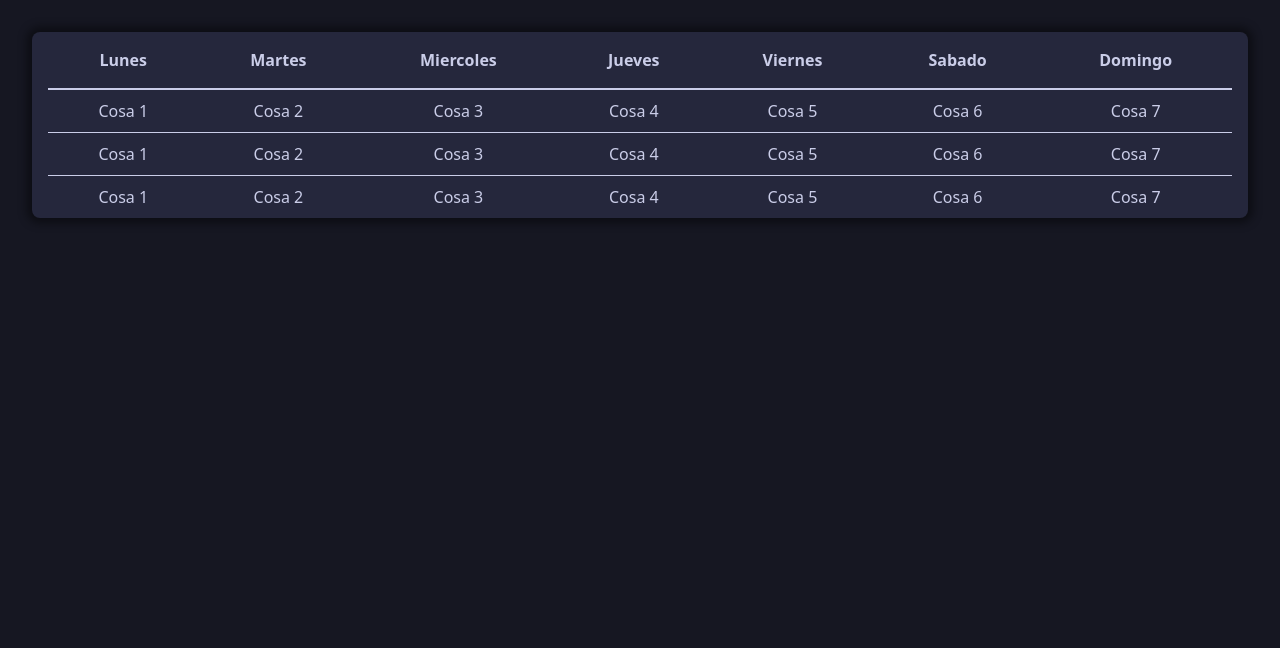
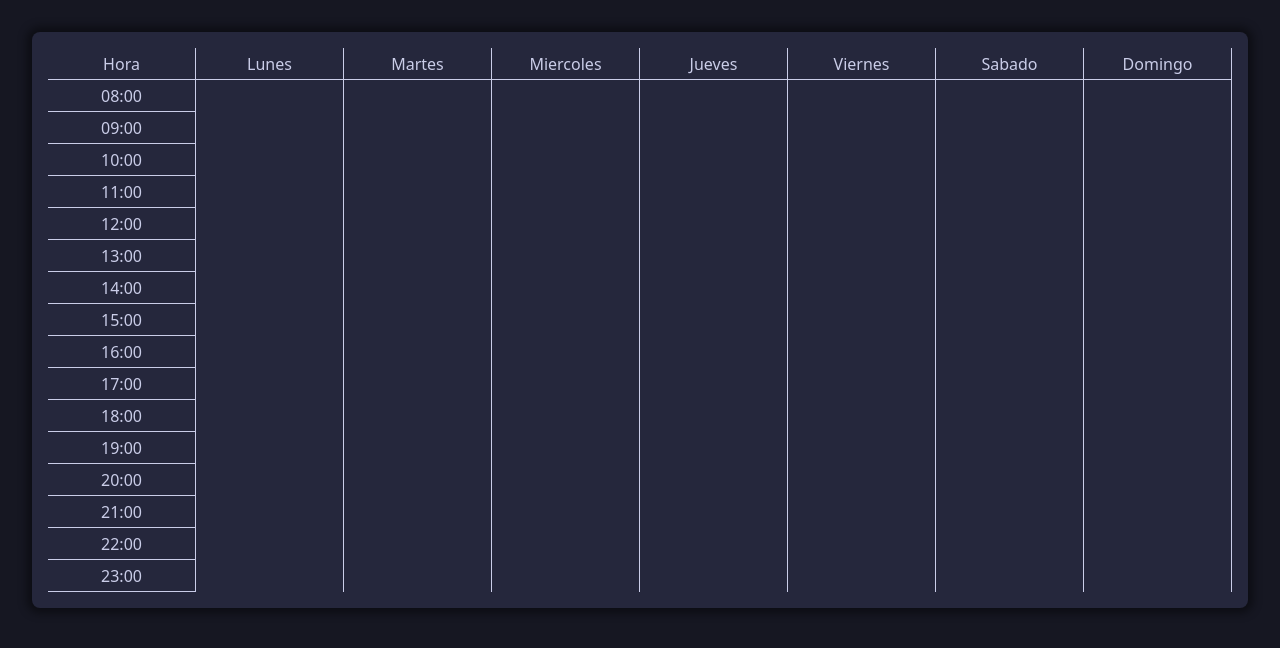
Before and after one commit to LifeAsDev/horario, a Next.js app: page / in a window 1280 px wide. Shown: the top 648 px of the page. Built offline with nearby package versions, Linux system fonts and the light colour scheme.

Commit message:
refactor table and css

```diff
--- a/src/components/scheduleTable/scheduleTable.tsx
+++ b/src/components/scheduleTable/scheduleTable.tsx
@@ -1,106 +1,43 @@
+"use client";
+import { useState } from "react";
 import styles from "./styles.module.css";
+
+function formatToTimeString(minutes: number): string {
+  const formattedMinutes = String(minutes).padStart(2, "0");
+  const formattedSeconds = "00";
+
+  return `${formattedMinutes}:${formattedSeconds}`;
+}
+
 export default function ScheduleTable() {
+  const [tableHeaderRow, setTableHeaderRow] = useState([
+    "Hora",
+    "Lunes",
+    "Martes",
+    "Miercoles",
+    "Jueves",
+    "Viernes",
+    "Sabado",
+    "Domingo",
+  ]);
+  const [tableHourColumn, setTableHourColumn] = useState(
+    Array.from({ length: 16 }, (_, index) => index + 8)
+  );
+
   return (
     <main className={styles.main}>
       <div className={styles.table}>
-        <table>
-          <thead>
-            <tr>
-              <th>
-                <div>Lunes</div>
-              </th>
-              <th>
-                <div>Martes</div>
-              </th>
-              <th>
-                <div>Miercoles</div>
-              </th>
-              <th>
-                <div>Jueves</div>
-              </th>
-              <th>
-                <div>Viernes</div>
-              </th>
-              <th>
-                <div>Sabado</div>
-              </th>
-              <th>
-                <div>Domingo</div>
-              </th>
-            </tr>
-          </thead>
-          <tbody>
-            <tr>
-              <td>
-                <div>Cosa 1</div>
-              </td>
-              <td>
-                <div>Cosa 2</div>
-              </td>
-              <td>
-                <div>Cosa 3</div>
-              </td>
-              <td>
-                <div>Cosa 4</div>
-              </td>
-              <td>
-                <div>Cosa 5</div>
-              </td>
-              <td>
-                <div>Cosa 6</div>
-              </td>
-              <td>
-                <div>Cosa 7</div>
-              </td>
-            </tr>{" "}
-            <tr>
-              <td>
-                <div>Cosa 1</div>
-              </td>
-              <td>
-                <div>Cosa 2</div>
-              </td>
-              <td>
-                <div>Cosa 3</div>
-              </td>
-              <td>
-                <div>Cosa 4</div>
-              </td>
-              <td>
-                <div>Cosa 5</div>
-              </td>
-              <td>
-                <div>Cosa 6</div>
-              </td>
-              <td>
-                <div>Cosa 7</div>
-              </td>
-            </tr>{" "}
-            <tr>
-              <td>
-                <div>Cosa 1</div>
-              </td>
-              <td>
-                <div>Cosa 2</div>
-              </td>
-              <td>
-                <div>Cosa 3</div>
-              </td>
-              <td>
-                <div>Cosa 4</div>
-              </td>
-              <td>
-                <div>Cosa 5</div>
-              </td>
-              <td>
-                <div>Cosa 6</div>
-              </td>
-              <td>
-                <div>Cosa 7</div>
-              </td>
-            </tr>
-          </tbody>
-        </table>
+        {tableHeaderRow.map((row) => (
+          <div className={styles.row}>
+            <div className={styles.rowHeader}> {row}</div>
+            {row === "Hora" &&
+              tableHourColumn.map((hour) => (
+                <div className={styles.columnBlock}>
+                  {formatToTimeString(hour)}
+                </div>
+              ))}
+          </div>
+        ))}
       </div>
     </main>
   );
--- a/src/components/scheduleTable/styles.module.css
+++ b/src/components/scheduleTable/styles.module.css
@@ -9,44 +9,36 @@
   position: relative;
   width: 100%;
   display: flex;
-  flex-direction: column;
-  padding: 0 1em;
+  flex-direction: row;
   box-shadow: 0 0 10px 5px rgba(0, 0, 0, 0.45);
   background-color: var(--very-dark-desaturated-blue);
   border-radius: 8px;
-  padding-top: 0.5em;
+  justify-content: space-between;
+  padding: 1em;
 }
 
-.table div {
+.row {
+  width: 100%;
+  border-right: 1px solid var(--light-grayish-blue);
+  display: flex;
+  flex-direction: column;
+  align-items: center;
+}
+
+.columnBlock {
+  height: 2em;
+  border-bottom: 1px solid var(--light-grayish-blue);
+  width: 100%;
   display: flex;
   justify-content: center;
-  padding: 0.5em 0.75em;
+  align-items: center;
 }
 
-.table table {
+.rowHeader {
+  border-bottom: 1px solid var(--light-grayish-blue);
   width: 100%;
-  background-color: var(--very-dark-desaturated-blue);
+  display: flex;
+  justify-content: center;
+  height: 2em;
+  align-items: center;
 }
-
-.table tr {
-  border-bottom: 1px solid var(--light-grayish-blue);
-}
-.table tr:last-of-type {
-  border-bottom: none;
-}
-
-.table th {
-  text-align: left;
-  background-color: var(--very-dark-desaturated-blue);
-  position: sticky;
-  top: 0;
-  padding: 0;
-  z-index: 1;
-  &::after {
-    content: "";
-    display: block;
-    height: 2px;
-    background-color: var(--light-grayish-blue);
-    margin-top: 0.5em;
-  }
-}
```
